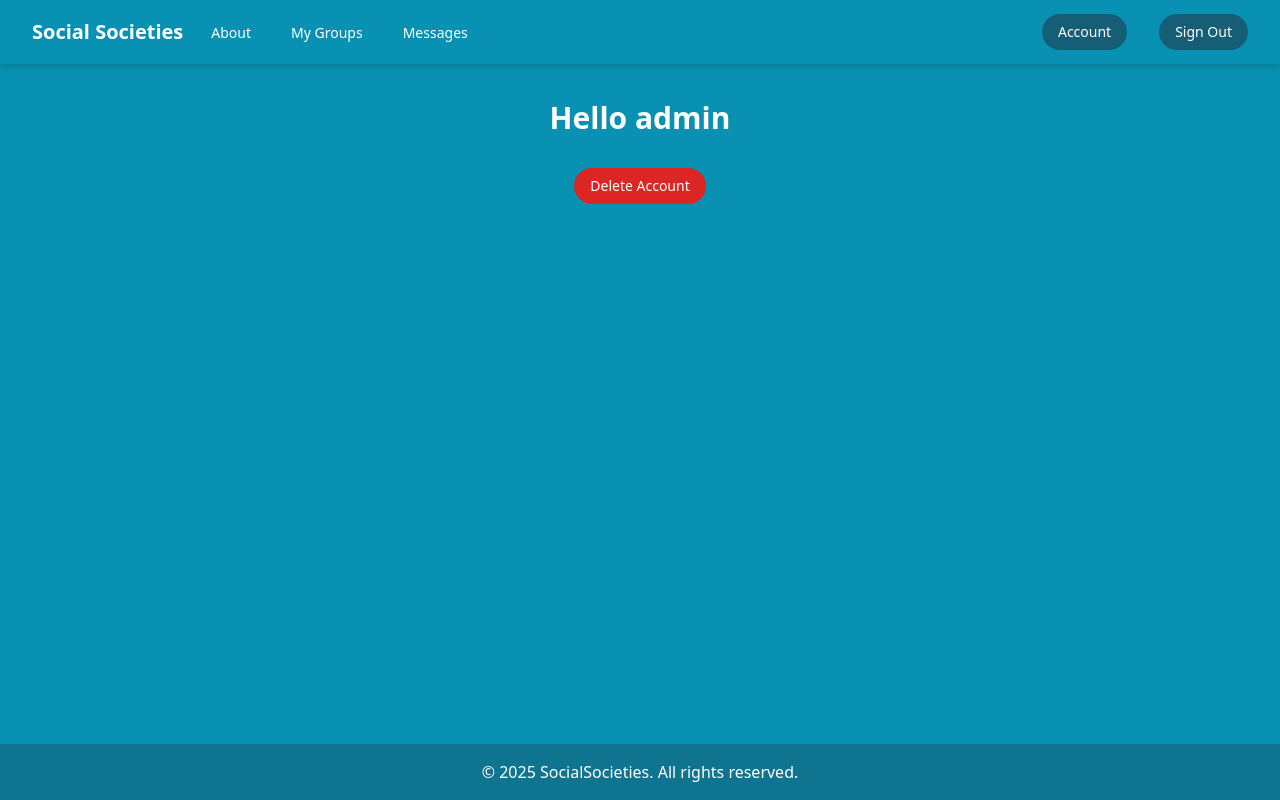
After one commit to laurenrtraining/flask_app, a Flask app: page /my_account in a window 1280 px wide. The commit adds this page. Run offline with Flask 3, Linux system fonts and the light colour scheme; a user stored in the database is signed in; some libraries are stand-ins or nearby versions.

Commit message:
Added account settings and account deletion including db

```diff
--- a/src/app.py
+++ b/src/app.py
@@ -34,7 +34,8 @@ app.secret_key = os.urandom(24)
 @app.route('/')
 def index():
     groups = Societies.query.all()
-    return render_template('index.html', groups=groups)
+    staff_username = session.get('staff_username')
+    return render_template('index.html', groups=groups, staff_username=staff_username)
 
 # Render sign in page
 @app.route('/sign_in.html', methods=['GET','POST'])
@@ -47,6 +48,7 @@ def sign_in():
 
         if user and user.password == password:
             session['user_id'] = user.staff_id
+            session['staff_username'] = user.staff_username
             return redirect(url_for('index')) # these call route through the name of the funtion, not the html route - makes the code tidier
         else:
             return render_template('sign_in.html', error="Invalid username or password")
@@ -81,6 +83,7 @@ def registration():
 
         user = Staff.query.filter_by(staff_username=username).first()
         session['user_id'] = user.staff_id
+        session['staff_username'] = user.staff_username
         return redirect(url_for('index'))
 
     return render_template('register.html')
@@ -91,7 +94,24 @@ def logout():
     return redirect(url_for('index'))
 
 
+### RENDERING ACCOUNT PAGE AND SETTINGS ###
 
+
+@app.route('/my_account')
+def my_account():
+    user_id = session.get('user_id')
+    staff_username = session.get('staff_username')
+    staff = Staff.query.get(user_id)
+
+    return render_template('my_account.html', staff=staff, staff_username=staff_username)
+
+@app.route('/staff/<int:staff_id>/delete', methods=['POST'])
+def delete_account(staff_id):
+    staff = Staff.query.get_or_404(staff_id)
+    db.session.delete(staff)
+    db.session.commit()
+    session.clear()
+    return redirect(url_for('index'))  # Return to homepage
 
 ### RENDERING NAVBAR LINKS ###
 
--- /dev/null
+++ b/src/templates/my_account.html
@@ -0,0 +1,74 @@
+<!DOCTYPE html>
+<html lang="en">
+  <head>
+    <meta charset="UTF-8" />
+    <meta name="viewport" content="width=device-width, initial-scale=1.0" />
+    <title>My Account</title>
+    <script src="https://cdn.tailwindcss.com"></script>
+  </head>
+  <body class="min-h-screen flex flex-col bg-cyan-600">
+    <!-- Navbar -->
+    {% include 'navbar/navbar.html' %}
+
+    <!-- Main Body -->
+    <main class="flex-grow mx-auto px-4 py-1 text-white text-center">
+      <div class="p-8">
+        <h1 class="text-3xl font-bold">Hello {{staff_username}}</h1>
+      </div>
+
+      <!-- Delete Account -->
+      <button
+        onclick="openDeleteModal()"
+        class="bg-red-600 text-white px-4 py-2 rounded-full text-sm hover:bg-red-700"
+      >
+        Delete Account
+      </button>
+
+      <!-- Confirmation deletion of account -->
+      <div
+        id="confirmDeleteModal"
+        class="fixed inset-0 bg-black bg-opacity-50 flex items-center justify-center hidden z-50"
+      >
+        <div
+          class="bg-white rounded-xl shadow-xl p-6 w-full max-w-md text-center text-black"
+        >
+          <h2 class="text-xl font-bold mb-4">Are you sure?</h2>
+          <p class="mb-6">This will permanently delete your account</p>
+          <form
+            method="POST"
+            action="{{ url_for('delete_account', staff_id=staff.staff_id) }}"
+          >
+            <button
+              type="submit"
+              class="bg-red-600 text-white px-4 py-2 rounded hover:bg-red-700 mr-2"
+            >
+              Confirm Account Deletion
+            </button>
+            <button
+              type="button"
+              onclick="closeDeleteModal()"
+              class="bg-gray-300 px-4 py-2 rounded hover:bg-gray-400"
+            >
+              Cancel
+            </button>
+          </form>
+        </div>
+      </div>
+    </main>
+
+    <!-- Footer -->
+    {% include 'footer/footer.html' %}
+
+    <script>
+      function openDeleteModal() {
+        document
+          .getElementById("confirmDeleteModal")
+          .classList.remove("hidden");
+      }
+
+      function closeDeleteModal() {
+        document.getElementById("confirmDeleteModal").classList.add("hidden");
+      }
+    </script>
+  </body>
+</html>
--- a/src/templates/navbar/navbar.html
+++ b/src/templates/navbar/navbar.html
@@ -35,8 +35,14 @@
         </div>
       </div>
 
-      <div class="flex items-center">
+      <div class="flex items-center sm:space-x-8">
         {% if 'user_id' in session %}
+        <a
+          href="/my_account"
+          class="bg-cyan-800 text-white px-4 py-2 rounded-full text-sm hover:bg-cyan-700"
+        >
+          Account
+        </a>
         <!-- Show Sign Out -->
         <a
           href="{{ url_for('logout') }}"
@@ -45,6 +51,7 @@
           Sign Out
         </a>
         {% else %}
+        <p class="font-medium text-white gap-8">Guest</p>
         <!-- Show Sign In -->
         <a
           href="{{ url_for('sign_in') }}"
```
Also changed, not shown: instance/FLASK_DATABASE.db.
